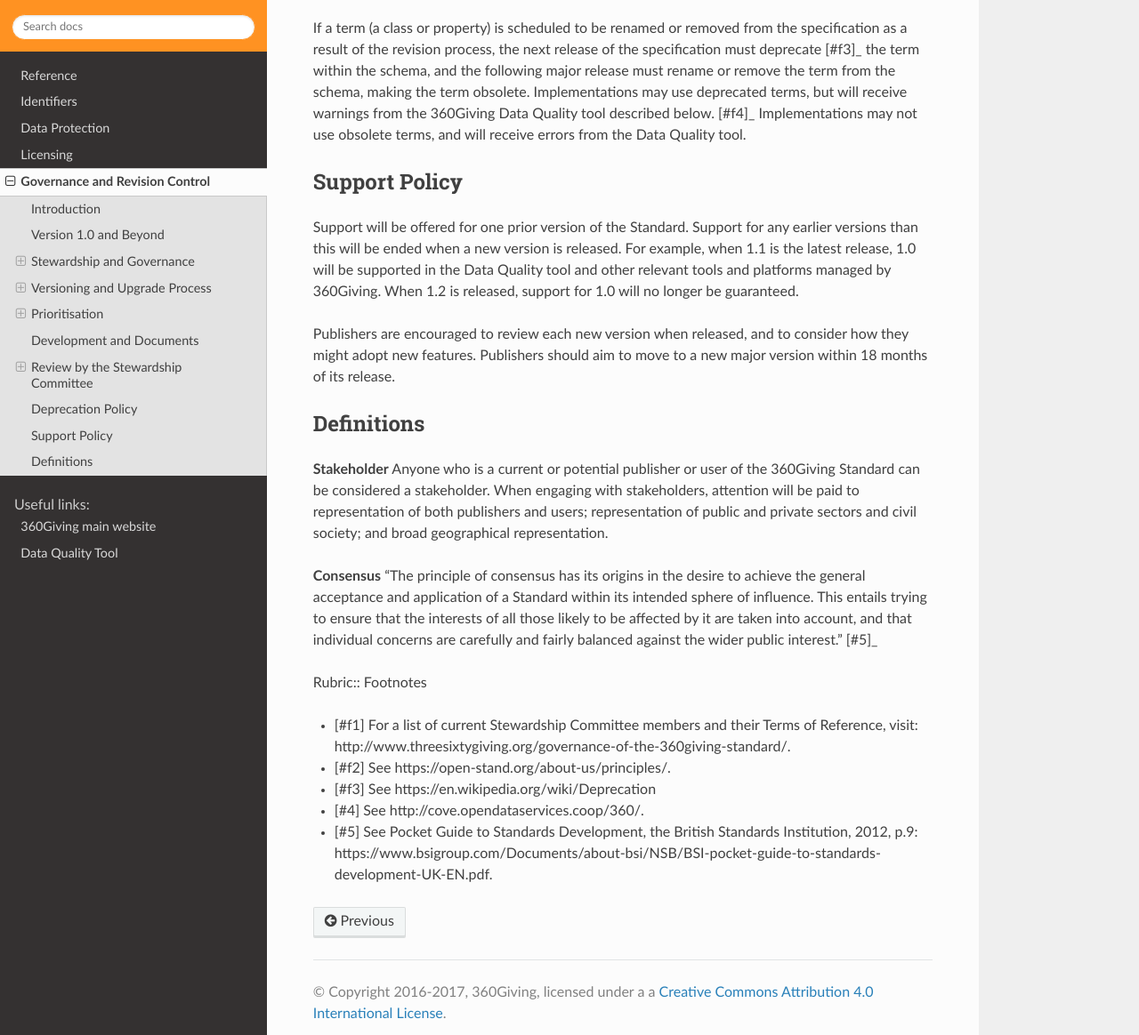
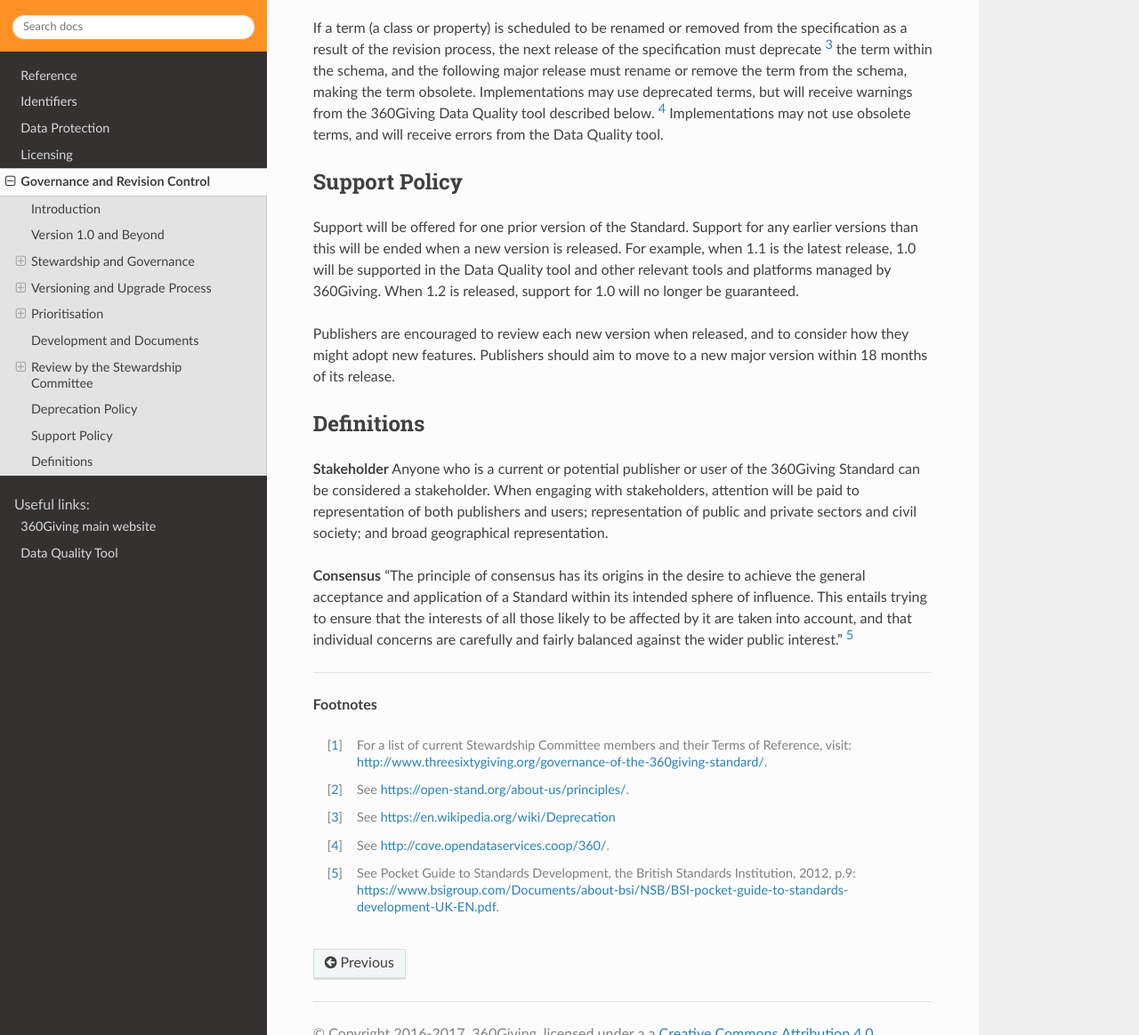
Before and after one commit to ThreeSixtyGiving/standard, a Sphinx documentation site: the page built from documentation/governance.md, in a window 1280 px wide and 1400 px high, scrolled down 6030 px. Shown: the part 236-1400 px from the top of the window at 89% size. Built offline with Sphinx 7.4.7 and the Read the Docs theme 2.0.0, drawn with Linux system fonts in a browser that asks for light colours; some of the changed text lies outside the part shown.

Commit message:
footnotes in rst style

````diff
--- a/documentation/governance.md
+++ b/documentation/governance.md
@@ -25,9 +25,12 @@ The organisation is led by a Chief Executive Officer (CEO) who is supported by a
 
 The technical team work under contract to 360Giving, providing a help desk service and being responsible for the day-to-day management of the Standard documentation and validation tools. The technical team can be contacted via [support@threesixtygiving.org](support@threesixtygiving.org).
 
-In the pursuit of openness and community-driven process, subscribers to the [360Giving online discussion forum](https://forum.threesixtygiving.org/c/standard) and those engaging with the [Standard GitHub repository](https://github.com/ThreeSixtyGiving/standard) will be kept informed at all stages about planned revisions to the 360 Standard, and will be offered clear and timely opportunities to input and comment.
+```eval_rst
+
+In the pursuit of openness and community-driven process, subscribers to the `360Giving online discussion forum <https://forum.threesixtygiving.org/c/standard>`_ and those engaging with the `Standard GitHub repository <https://github.com/ThreeSixtyGiving/standard>`_ will be kept informed at all stages about planned revisions to the 360 Standard, and will be offered clear and timely opportunities to input and comment.
 To ensure the relevance, quality and effective implementation of proposed updates to the Standard, new version releases will be subjected to a process of peer review with invited reviewers from publisher and user communities, and an open review process.
-A Standard Stewardship Committee, made up of representatives from 360Giving staff and Board members, current and potential publishers, end users of 360 data and the technical team, is responsible for giving final approval to formal upgrades of the Standard and ensuring the processes in this document have been properly carried out. [#f1]_
+A Standard Stewardship Committee, made up of representatives from 360Giving staff and Board members, current and potential publishers, end users of 360 data and the technical team, is responsible for giving final approval to formal upgrades of the Standard and ensuring the processes in this document have been properly carried out. [1]_
+```
 
 ### Intellectual property
 The 360Giving Standard is the intellectual property of 360Giving. The schema is provided under a [Creative Commons Attribution 4.0 International License]( https://creativecommons.org/licenses/by/4.0/).
@@ -35,7 +38,9 @@ The 360Giving Standard is the intellectual property of 360Giving. The schema is
 Contributors to the Standard agree to transfer any copyright in their contributions to 360Giving, in order that it is held in trust as part of the Standard. No content infringing upon third-party Intellectual Property Rights will be included in the Standard.
 
 ### Governance principles
-We are committed to the [Open Stand principles]( https://open-stand.org/about-us/principles/) for standards development. [#f2]_  The 360Giving Standard has been developed with:
+```eval_rst
+We are committed to the `Open Stand principles <https://open-stand.org/about-us/principles/>`_ for standards development. [2]_  The 360Giving Standard has been developed with:
+```
 * Due process: Decisions will be made with equity and fairness among participants. Through an open process for submitting issues, extensions and requests for updates, no one party will dominate or guide standard development. All processes will be transparent and opportunities will exist to appeal decisions. Processes for periodic standards review and updating are well defined in this document.
 * Broad consensus: The process will allow for all views to be considered and addressed, such that agreement can be found across a range of interests.
 * Transparency: We will provide advance public notice of proposed standards development activities, the scope of work to be undertaken and conditions for participation. Easily accessible records of decisions and the materials used in reaching those decisions will be provided. Public comment periods will be provided before final standards approval and adoption.
@@ -111,7 +116,9 @@ Once all reviewer comments have been addressed to the satisfaction of the review
 Following Stewardship Committee approval, the revision branch can be set to live.
 
 ## Deprecation Policy
-If a term (a class or property) is scheduled to be renamed or removed from the specification as a result of the revision process, the next release of the specification must deprecate [#f3]_ the term within the schema, and the following major release must rename or remove the term from the schema, making the term obsolete. Implementations may use deprecated terms, but will receive warnings from the 360Giving Data Quality tool described below. [#f4]_  Implementations may not use obsolete terms, and will receive errors from the Data Quality tool.
+```eval_rst
+If a term (a class or property) is scheduled to be renamed or removed from the specification as a result of the revision process, the next release of the specification must deprecate [3]_ the term within the schema, and the following major release must rename or remove the term from the schema, making the term obsolete. Implementations may use deprecated terms, but will receive warnings from the 360Giving Data Quality tool described below. [4]_  Implementations may not use obsolete terms, and will receive errors from the Data Quality tool.
+```
 
 ## Support Policy
 Support will be offered for one prior version of the Standard. Support for any earlier versions than this will be ended when a new version is released. For example, when 1.1 is the latest release, 1.0 will be supported in the Data Quality tool and other relevant tools and platforms managed by 360Giving. When 1.2 is released, support for 1.0 will no longer be guaranteed.
@@ -122,14 +129,19 @@ Publishers are encouraged to review each new version when released, and to consi
 **Stakeholder**
 Anyone who is a current or potential publisher or user of the 360Giving Standard can be considered a stakeholder. When engaging with stakeholders, attention will be paid to representation of both publishers and users; representation of public and private sectors and civil society; and broad geographical representation.
 
+```eval_rst
 **Consensus**
-“The principle of consensus has its origins in the desire to achieve the general acceptance and application of a Standard within its intended sphere of influence. This entails trying to ensure that the interests of all those likely to be affected by it are taken into account, and that individual concerns are carefully and fairly balanced against the wider public interest.” [#5]_
+“The principle of consensus has its origins in the desire to achieve the general acceptance and application of a Standard within its intended sphere of influence. This entails trying to ensure that the interests of all those likely to be affected by it are taken into account, and that individual concerns are carefully and fairly balanced against the wider public interest.” [5]_
+```
 
+----------
 
-Rubric:: Footnotes
+```eval_rst
+**Footnotes**
 
-* [#f1]  For a list of current Stewardship Committee members and their Terms of Reference, visit: http://www.threesixtygiving.org/governance-of-the-360giving-standard/.
-* [#f2] See https://open-stand.org/about-us/principles/.
-* [#f3] See https://en.wikipedia.org/wiki/Deprecation
-* [#4] See http://cove.opendataservices.coop/360/.
-* [#5] See Pocket Guide to Standards Development, the British Standards Institution, 2012, p.9: https://www.bsigroup.com/Documents/about-bsi/NSB/BSI-pocket-guide-to-standards-development-UK-EN.pdf.
+.. [1]  For a list of current Stewardship Committee members and their Terms of Reference, visit: http://www.threesixtygiving.org/governance-of-the-360giving-standard/.
+.. [2] See https://open-stand.org/about-us/principles/.
+.. [3] See https://en.wikipedia.org/wiki/Deprecation
+.. [4] See http://cove.opendataservices.coop/360/.
+.. [5] See Pocket Guide to Standards Development, the British Standards Institution, 2012, p.9: https://www.bsigroup.com/Documents/about-bsi/NSB/BSI-pocket-guide-to-standards-development-UK-EN.pdf.
+```
````
